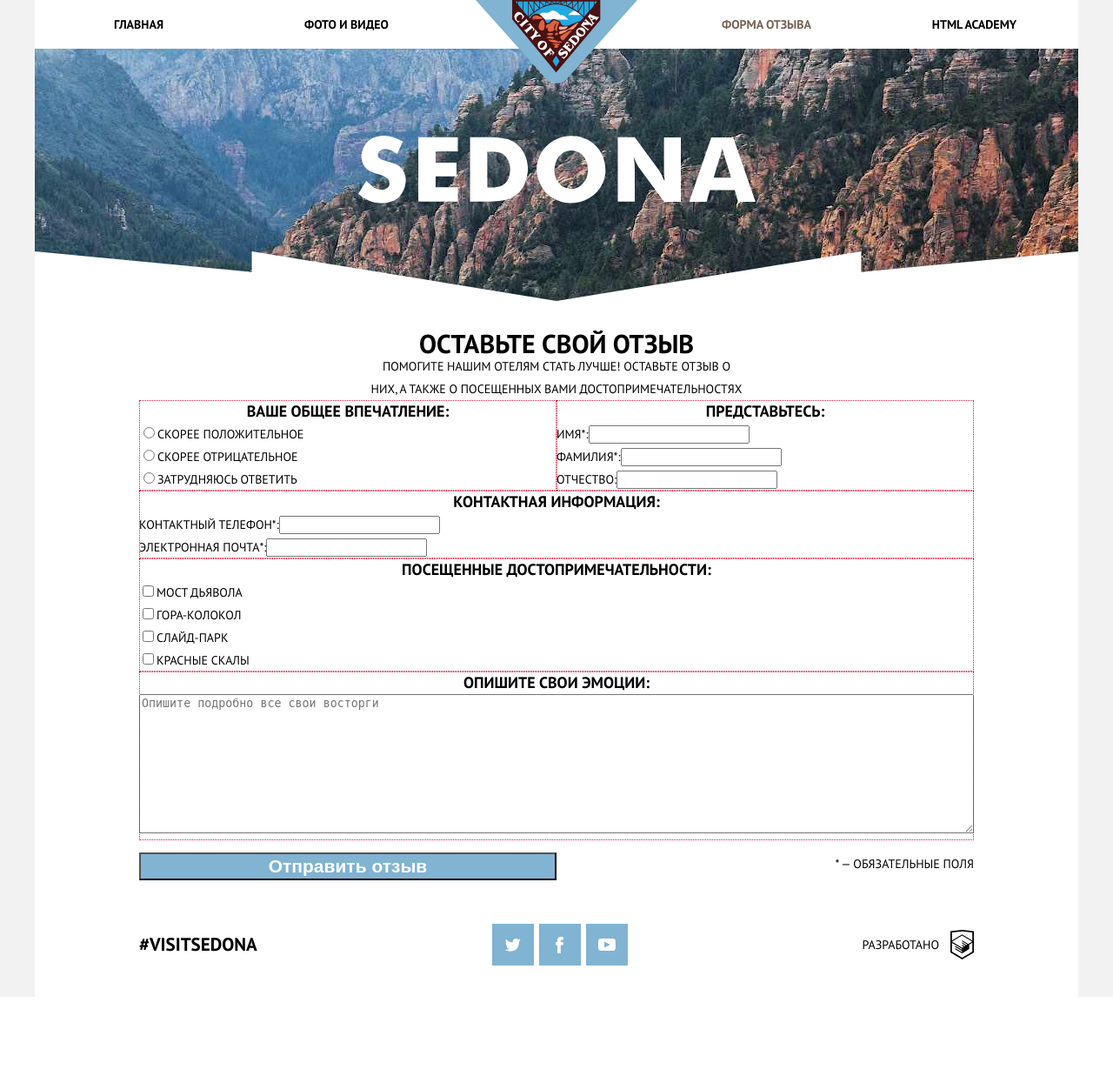
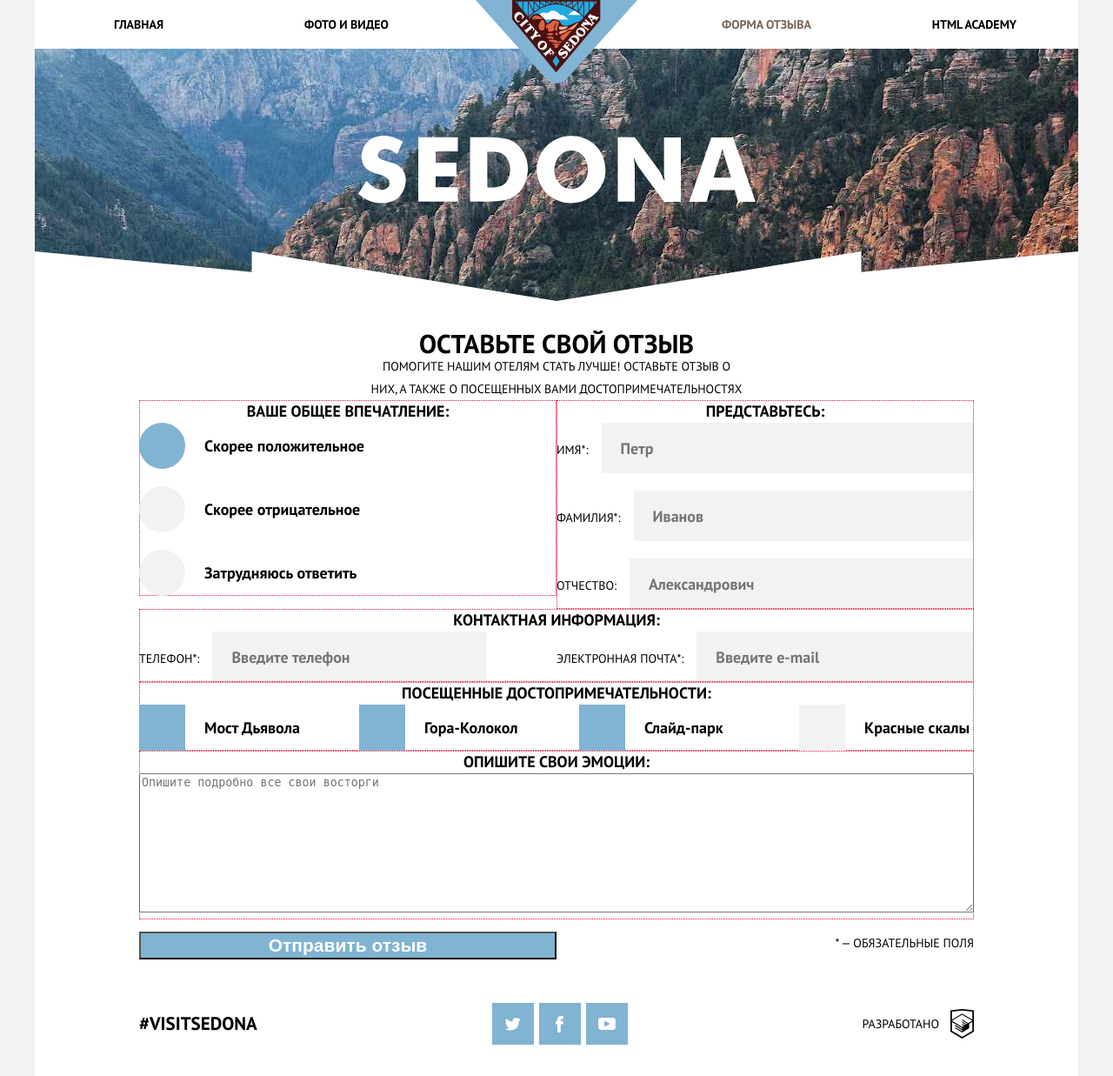
Before and after one commit to pmayorov/html-academy-sedona, a PHP site: page /form.html in a window 1280 px wide. Shown: the whole page at 87% size. Before the commit the page ends 1146 px from the top, so only its background shows below. Run offline with PHP 8.4, Linux system fonts and the light colour scheme.

Commit message:
Работа над сеткой формы

```diff
--- a/source/css/style.css
+++ b/source/css/style.css
@@ -783,6 +783,7 @@ img {
 
 .form-body {
   display: grid;
+  grid-auto-flow: dense;
   margin: 0 auto;
   line-height: 26px;
 }
@@ -869,9 +870,117 @@ img {
 }
 
 .fieldset__list {
+  display: flex;
+  flex-direction: column;
   margin: 0;
   padding: 0;
   list-style-type: none;
+  row-gap: 20px;
+}
+.fieldset__list--two-rows {
+  row-gap: 14px;
+}
+@media (min-width: 768px) {
+  .fieldset__list--two-rows {
+    row-gap: 25px;
+  }
+}
+@media (min-width: 1200px) {
+  .fieldset--contacts .fieldset__list {
+    display: grid;
+    grid-template-columns: 1fr 1fr;
+  }
+}
+@media (min-width: 768px) {
+  .fieldset--sight .fieldset__list {
+    display: grid;
+    grid-template-columns: repeat(2, 1fr);
+  }
+}
+@media (min-width: 1200px) {
+  .fieldset--sight .fieldset__list {
+    grid-template-columns: repeat(4, 201px);
+    justify-content: space-between;
+  }
+}
+
+@media (min-width: 1200px) {
+  .fieldset--contacts .fieldset__item:nth-child(odd) {
+    margin-right: 80px;
+  }
+}
+
+.field {
+  display: flex;
+}
+.field--two-rows {
+  flex-wrap: wrap;
+  row-gap: 5px;
+}
+.field--input {
+  column-gap: 15px;
+  align-items: baseline;
+}
+.field--select {
+  position: relative;
+  column-gap: 22px;
+  align-items: center;
+}
+.field *::placeholder {
+  font-family: "PT Sans", "Arial", sans-serif;
+  font-size: 18px;
+  font-weight: 700;
+  text-transform: none;
+}
+
+.field__input {
+  flex-grow: 1;
+  height: 58px;
+  padding: 18px 22px 14px;
+  border: 0;
+  background-color: #f2f2f2;
+}
+
+.field__radio,
+.field__checkbox {
+  margin: 0;
+  width: 53px;
+  height: 53px;
+  opacity: 0;
+}
+
+.field--two-rows .field__name {
+  width: 100%;
+  padding-left: 22px;
+}
+.field--select .field__name {
+  font-size: 18px;
+  font-weight: 700;
+  text-transform: none;
+}
+.field__radio + .field__name, .field__checkbox + .field__name {
+  position: absolute;
+  display: grid;
+  grid-template-columns: 53px 1fr;
+  column-gap: 22px;
+  align-items: center;
+}
+.field__radio + .field__name::before, .field__checkbox + .field__name::before {
+  content: "";
+  width: 53px;
+  height: 53px;
+  background-color: #f2f2f2;
+}
+.field__radio + .field__name::before {
+  border-radius: 50%;
+}
+.field__radio:checked + .field__name::before, .field__checkbox:checked + .field__name::before {
+  background-color: #81b3d2;
+}
+@media (min-width: 1200px) {
+  .field__name span {
+    display: none;
+  }
 }
 
 .field__textarea {
--- a/source/form.html
+++ b/source/form.html
@@ -66,63 +66,99 @@
 
         <!-- ФИО -->
         <div class="form-body__inner">
-          <fieldset class="form-body__fieldset form-body__fieldset--whois fieldset">
+          <fieldset class="form-body__fieldset fieldset fieldset--whois">
             <legend class="fieldset__legend">
               <h3 class="fieldset__title title">Представьтесь:</h3>
             </legend>
             <ul class="fieldset__list" role="none">
-              <li class="fieldset__item field"><label class="field__name">Имя*:</label><input class="field__text" type="text" name="name" required></li>
-              <li class="fieldset__item field"><label class="field__name">Фамилия*:</label><input class="field__text" type="text" name="surname" required></li>
-              <li class="fieldset__item field"><label class="field__name">Отчество:</label><input class="field__text" type="text" name="patronymic"></li>
+              <li class="fieldset__item field field--input">
+                <label class="field__name">Имя*:</label>
+                <input class="field__input" type="text" name="name" placeholder="Петр" required>
+              </li>
+              <li class="fieldset__item field field--input">
+                <label class="field__name">Фамилия*:</label>
+                <input class="field__input" type="text" name="surname" placeholder="Иванов" required>
+              </li>
+              <li class="fieldset__item field field--input">
+                <label class="field__name">Отчество:</label>
+                <input class="field__input" type="text" placeholder="Александрович" name="patronymic">
+              </li>
             </ul>
           </fieldset>
         </div>
 
         <!-- Контакты -->
         <div class="form-body__inner form-body__inner--full-width">
-          <fieldset class="form-body__fieldset form-body__fieldset--contacts fieldset">
+          <fieldset class="form-body__fieldset fieldset fieldset--contacts">
             <legend class="fieldset__legend">
               <h3 class="fieldset__title title">Контактная информация:</h3>
             </legend>
-            <ul class="fieldset__list" role="none">
-              <li class="fieldset__item field"><label class="field__name">Контактный телефон*:</label><input class="field__text" type="tel" name="phone" required></li>
-              <li class="fieldset__item field"><label class="field__name">Электронная почта*:</label><input class="field__text" type="email" name="email" required></li>
+            <ul class="fieldset__list fieldset__list--two-rows" role="none">
+              <li class="fieldset__item field field--input field--two-rows">
+                <label class="field__name"><span>Контактный</span> телефон*:</label>
+                <input class="field__input" type="tel" name="phone" placeholder="Введите телефон" required>
+              </li>
+              <li class="fieldset__item field field--input field--two-rows">
+                <label class="field__name">Электронная почта*:</label>
+                <input class="field__input" type="email" name="email" placeholder="Введите e-mail" required>
+              </li>
             </ul>
           </fieldset>
         </div>
 
         <!-- Впечатление -->
         <div class="form-body__inner form-body__inner--first-cell">
-          <fieldset class="form-body__fieldset form-body__fieldset--impress fieldset">
+          <fieldset class="form-body__fieldset fieldset fieldset--impress">
             <legend class="fieldset__legend">
               <h3 class="fieldset__title title">Ваше общее впечатление:</h3>
             </legend>
             <ul class="fieldset__list" role="none">
-              <li class="fieldset__item field"><input class="" type="radio" name="impress" value="positive"><label class="field__name">Скорее положительное</label></li>
-              <li class="fieldset__item field"><input class="" type="radio" name="impress" value="negative"><label class="field__name">Скорее отрицательное</label></li>
-              <li class="fieldset__item field"><input class="" type="radio" name="impress" value="no-answer"><label class="field__name">Затрудняюсь ответить</label></li>
+              <li class="fieldset__item field field--select">
+                <input class="field__radio" type="radio" name="impress" value="positive" id="positive" checked>
+                <label class="field__name" for="positive">Скорее положительное</label>
+              </li>
+              <li class="fieldset__item field field--select">
+                <input class="field__radio" type="radio" name="impress" value="negative" id="negative">
+                <label class="field__name" for="negative">Скорее отрицательное</label>
+              </li>
+              <li class="fieldset__item field field--select">
+                <input class="field__radio" type="radio" name="impress" value="no-answer" id="no-answer">
+                <label class="field__name" for="no-answer">Затрудняюсь ответить</label>
+              </li>
             </ul>
           </fieldset>
         </div>
 
         <!-- Достопримечательности -->
         <div class="form-body__inner form-body__inner--full-width">
-          <fieldset class="form-body__fieldset form-body__fieldset--sight fieldset">
+          <fieldset class="form-body__fieldset fieldset fieldset--sight">
             <legend class="fieldset__legend">
               <h3 class="fieldset__title title">Посещенные достопримечательности:</h3>
             </legend>
             <ul class="fieldset__list" role="none">
-              <li class="fieldset__item field"><input class="" type="checkbox" name="sights" value="devil-bridge"><label class="field__name">Мост Дьявола</label></li>
-              <li class="fieldset__item field"><input class="" type="checkbox" name="sights" value="mount-bell"><label class="field__name">Гора-Колокол</label></li>
-              <li class="fieldset__item field"><input class="" type="checkbox" name="sights" value="slide-park"><label class="field__name">Слайд-парк</label></li>
-              <li class="fieldset__item field"><input class="" type="checkbox" name="sights" value="red-rocks"><label class="field__name">Красные скалы</label></li>
+              <li class="fieldset__item field field--select">
+                <input class="field__checkbox" type="checkbox" name="sight" value="devil-bridge" id="devil-bridge" checked>
+                <label class="field__name" for="devil-bridge">Мост Дьявола</label>
+              </li>
+              <li class="fieldset__item field field--select">
+                <input class="field__checkbox" type="checkbox" name="sight" value="mount-bell" id="mount-bell" checked>
+                <label class="field__name" for="mount-bell">Гора-Колокол</label>
+              </li>
+              <li class="fieldset__item field field--select">
+                <input class="field__checkbox" type="checkbox" name="sight" value="slide-park" id="slide-park" checked>
+                <label class="field__name" for="slide-park">Слайд-парк</label>
+              </li>
+              <li class="fieldset__item field field--select">
+                <input class="field__checkbox" type="checkbox" name="sight" value="red-rocks" id="red-rocks">
+                <label class="field__name" for="red-rocks">Красные скалы</label>
+              </li>
             </ul>
           </fieldset>
         </div>
 
         <!-- Эмоции-->
         <div class="form-body__inner form-body__inner--full-width">
-            <!-- ! Рефакторить БЕМ класифікацію  - бо шось воно не того!-->
+          <!-- ! Рефакторить БЕМ класифікацію  - бо шось воно не того!-->
           <div class="form-body__fieldset form-body__fieldset--comments fieldset">
             <label class="fieldset__legend">
               <h3 class="fieldset__title title">Опишите свои эмоции:</h3>
@@ -182,6 +218,7 @@
   </footer>
   <!-- FOOTER - END -->
 
+  <script src="./js/mediaquery.js"></script>
   <script src="./js/site-menu.js"></script>
 </body>
 
--- a/source/sass/blocks/field.scss
+++ b/source/sass/blocks/field.scss
@@ -1,3 +1,104 @@
+.field {
+  display: flex;
+
+  &--two-rows {
+    flex-wrap: wrap;
+    row-gap: 5px;
+  }
+
+  &--input {
+    column-gap: 15px;
+    align-items: baseline;
+  }
+
+  &--select {
+    // relative - чтобы спозиционировать кастомный radio-, checkbox- input
+    position: relative;
+    column-gap: 22px;
+    align-items: center;
+  }
+
+  & *::placeholder {
+    font-family: $font-body;
+    font-size: 18px;
+    font-weight: 700;
+    text-transform: none;
+  }
+}
+
+// Поля INPUT
+// Для текстовых полей
+.field__input {
+  flex-grow: 1;
+  height: 58px;
+  padding: 18px 22px 14px;
+  border: 0;
+  background-color: $color-gray-f2;
+}
+
+// Для селектовых
+.field__radio,
+.field__checkbox {
+  margin: 0;
+  width: 53px;
+  height: 53px;
+  opacity: 0;
+}
+
+//  Поле LABEL
+
+.field__name {
+
+  // Подпись на всю контентную ширину в 2-строчном поле
+  .field--two-rows & {
+    width: 100%;
+    padding-left: 22px;
+  }
+
+  // Стилизация подписей в полях с селектами
+  .field--select & {
+    font-size: 18px;
+    font-weight: 700;
+    text-transform: none;
+  }
+
+  // Поле имени в грид, чтобы подключить кастомное поле INPUT через псевдоєлемент
+  .field__radio + &,
+  .field__checkbox + & {
+    position: absolute;
+    display: grid;
+    grid-template-columns: 53px 1fr;
+    column-gap: 22px;
+    align-items: center;
+  }
+
+  // Стилизация кастомных селектов
+  .field__radio + &::before,
+  .field__checkbox + &::before {
+    content: "";
+    width: 53px;
+    height: 53px;
+    background-color: $color-gray-f2;
+  }
+
+  .field__radio + &::before {
+    border-radius: 50%;
+  }
+
+  // !DEV START
+  .field__radio:checked + &::before,
+  .field__checkbox:checked + &::before {
+    background-color: $color-basic;
+  }
+  // !DEV END
+
+  & span {
+    @media (min-width: $width-pre-desktop) {
+      display: none;
+    }
+  }
+}
+
 .field__textarea {
   width: 100%;
   height: 160px;
--- a/source/sass/blocks/fieldset.scss
+++ b/source/sass/blocks/fieldset.scss
@@ -14,8 +14,54 @@
   text-align: center;
 }
 
+// Список с полями фиелдсета
+
 .fieldset__list {
+  display: flex;
+  flex-direction: column;
   margin: 0;
   padding: 0;
   list-style-type: none;
+  row-gap: 20px;
+
+  // Двухстрочный
+  &--two-rows {
+    row-gap: 14px;
+
+    @media (min-width: $width-tablet) {
+      row-gap: 25px;
+    }
+  }
+
+  // Контакты. Стилизация списка полей
+  .fieldset--contacts & {
+    @media (min-width: $width-pre-desktop) {
+      display: grid;
+      grid-template-columns: 1fr 1fr;
+    }
+  }
+
+  // Достопримечательности
+  .fieldset--sight & {
+    @media (min-width: $width-tablet) {
+      display: grid;
+      grid-template-columns: repeat(2, 1fr);
+    }
+
+    @media (min-width: $width-pre-desktop) {
+      grid-template-columns: repeat(4, 201px);
+      justify-content: space-between;
+    }
+  }
 }
+
+// Элемент списка полей фиелдсета
+.fieldset__item {
+
+  // Контакты. Десктоп. Каждое нечетное поле (1-я колонка) - отступ справа.
+  .fieldset--contacts &:nth-child(odd) {
+    @media (min-width: $width-pre-desktop) {
+      margin-right: 80px;
+    }
+  }
+}
--- a/source/sass/blocks/form-body.scss
+++ b/source/sass/blocks/form-body.scss
@@ -1,7 +1,9 @@
 .form-body {
   display: grid;
+  grid-auto-flow: dense;
   margin: 0 auto;
   line-height: 26px;
+
 
   @media (min-width: $width-tablet) {
     grid-template-columns: 1fr 1fr;
```
Also changed, not shown: source/js/mediaquery.js (added, +21 -0 lines), 1 other file.
